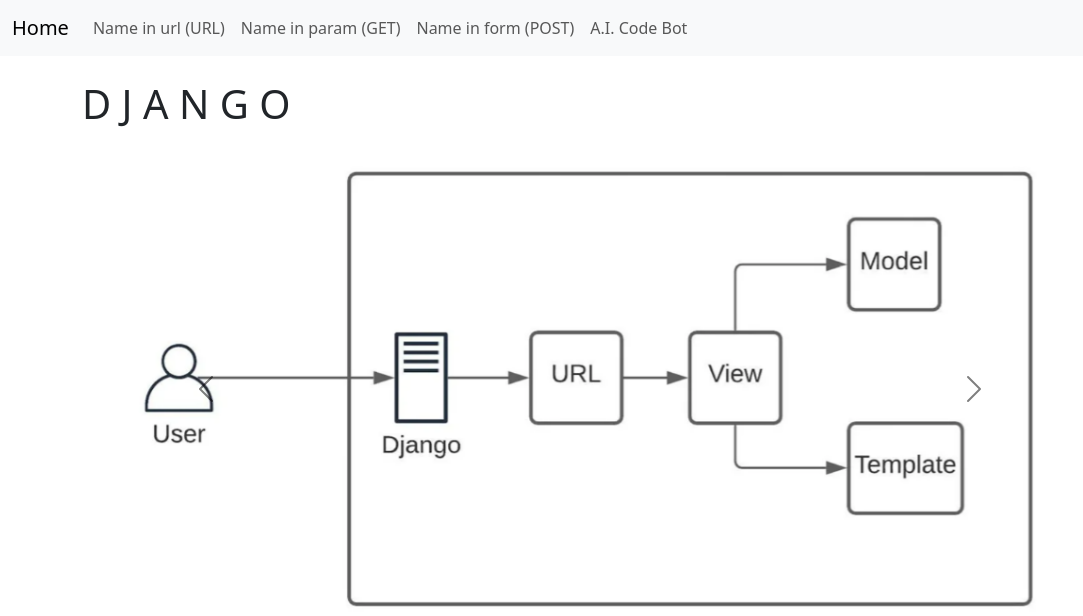
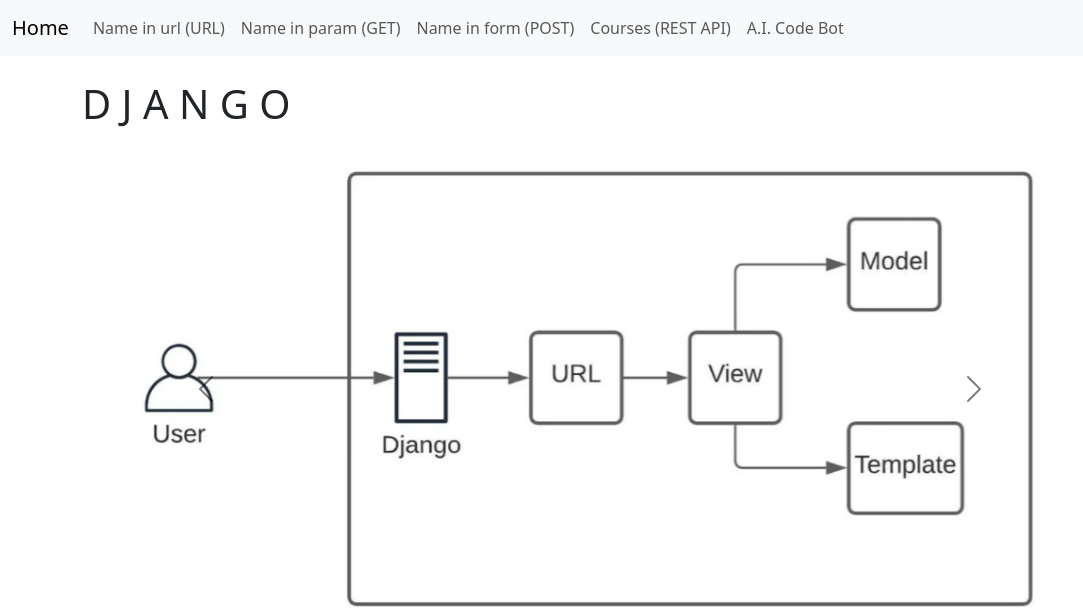
Before and after one commit to ajerni/djangotest, a Django app: page / in a window 1280 px wide. Shown: the top 616 px of the page, without its empty margins (0-1083 px from the left). Run offline with Django 4.2, Linux system fonts and the light colour scheme; parts of the project's set-up code (start-up, migrations or seed data) failed here and were passed over.

Commit message:
link added to nav

```diff
--- a/testapp/templates/navbar.html
+++ b/testapp/templates/navbar.html
@@ -25,9 +25,11 @@
         <li class="nav-item">
           <a class="nav-link" href="{% url 'form' %}">Name in form (POST)</a>
         </li>
-        <!-- <li class="nav-item">
-          <a class="nav-link" href="">Courses (REST API)</a>
-        </li> -->
+        <li class="nav-item">
+          <a class="nav-link" href="http://127.0.0.1:8000/courses/"
+            >Courses (REST API)</a
+          >
+        </li>
         <li class="nav-item">
           <a class="nav-link" href="https://andierni.pythonanywhere.com/"
             >A.I. Code Bot</a
--- a/testapp/urls.py
+++ b/testapp/urls.py
@@ -1,5 +1,7 @@
 from django.urls import path
 from . import views
+
+
 
 urlpatterns = [
     path('', views.home, name='home'),
```
Also changed, not shown: courses/urls.py (line endings or trailing spaces).
